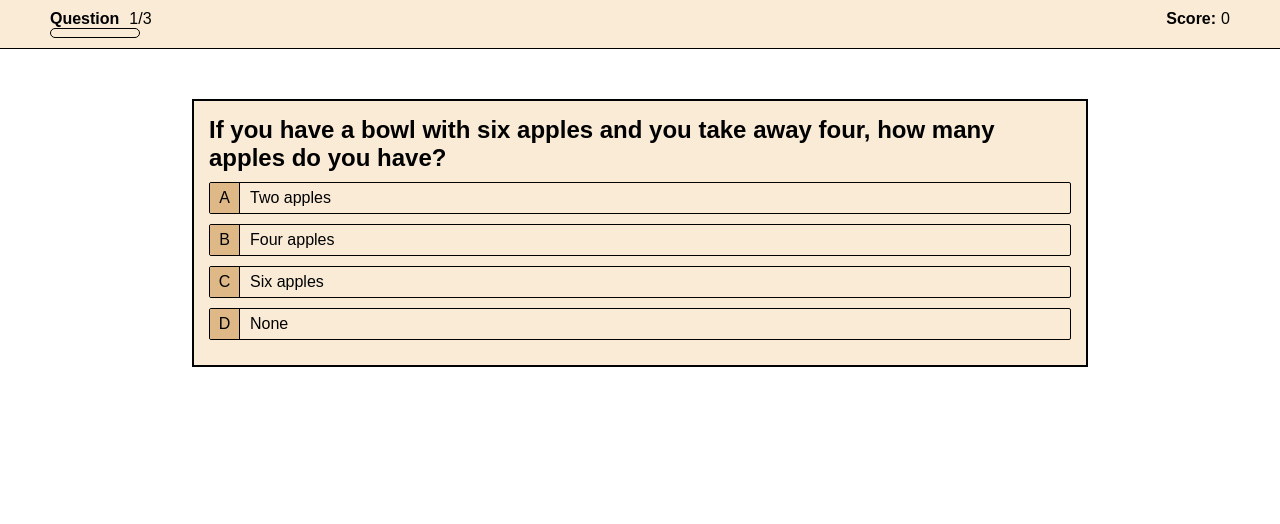
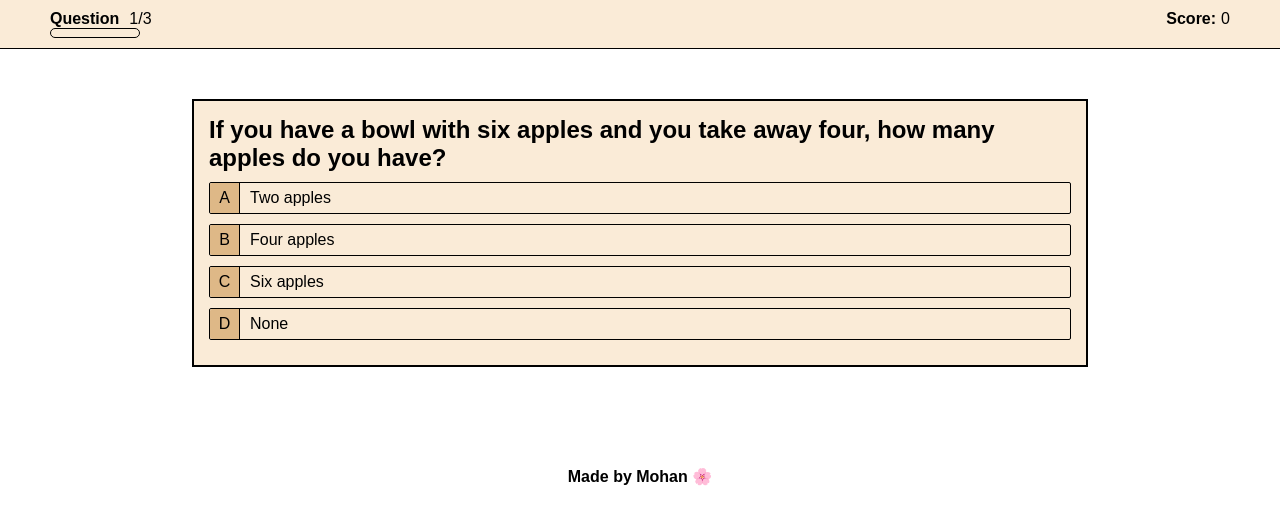
Before and after one commit to mohan-bee/Quizz, a plain HTML site: page index.html in a window 1280 px wide. Drawn offline with Linux system fonts and the light colour scheme.

Commit message:
added credits

```diff
--- a/index.html
+++ b/index.html
@@ -37,7 +37,7 @@
         <div class="restart">Restart</div>
     </div>
     <footer>
-        <!-- Made by Mohan 🌸  -->
+        <p>Made by Mohan 🌸 </p>
     </footer>
     <script src="app.js"></script>
 </body>
--- a/style.css
+++ b/style.css
@@ -94,6 +94,12 @@
     padding: 5px 10px;
     cursor: pointer;
 }
+
+footer{
+    text-align: center;
+    margin-top: 100px;
+    font-weight: 800;
+}
 @media screen and (max-width: 400px) {
     .container{
         width: 95%;
```
